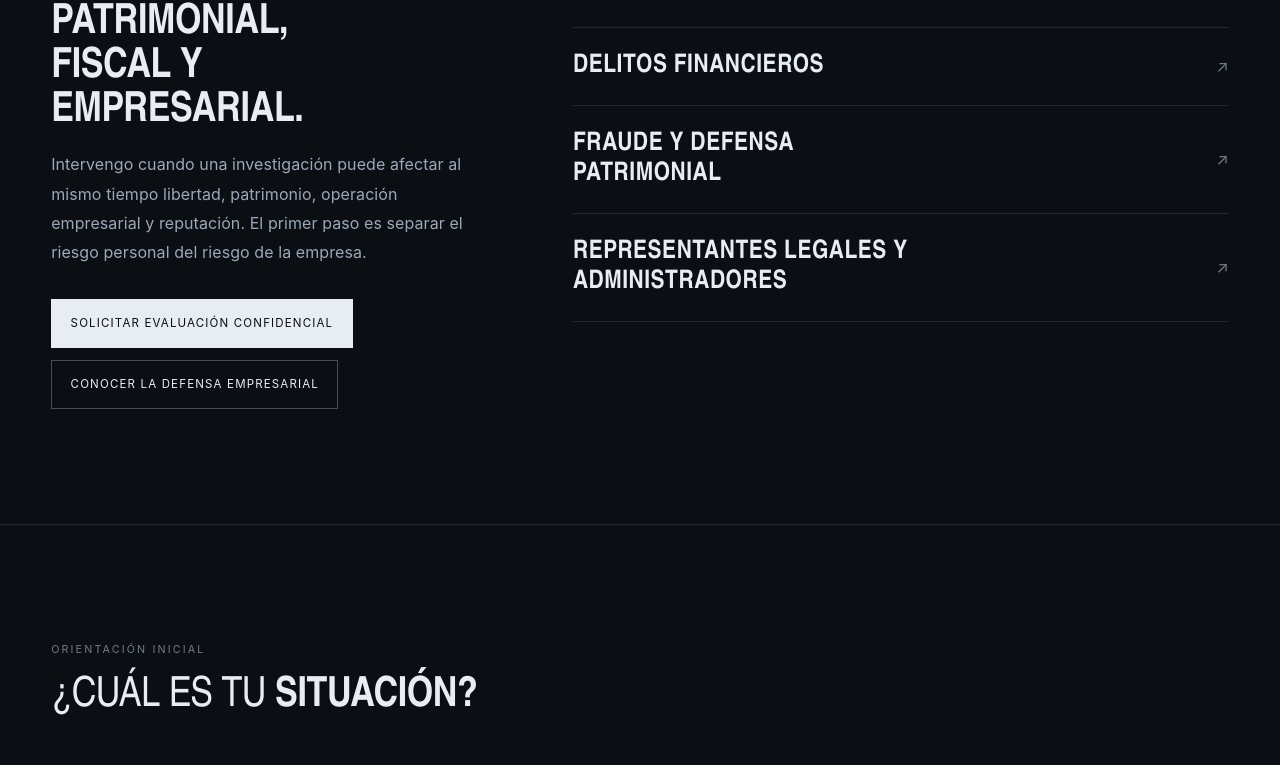
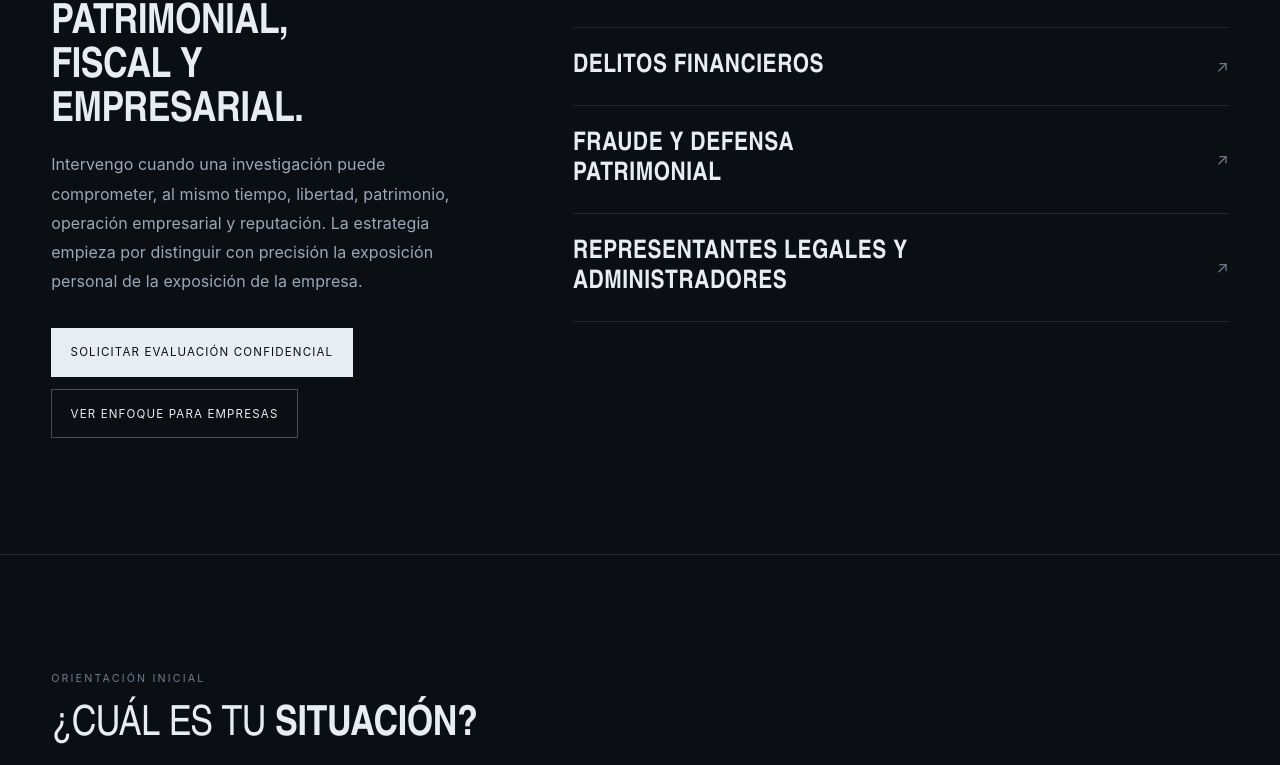
Before and after one commit to josuechavando350-png/nexus-engine, a Next.js app in the folder apps/cano-penal/: page / in a window 1280 px wide. Shown: the part 1046-1811 px from the top of the page. Built offline with nearby package versions, Linux system fonts and the light colour scheme.

Commit message:
preview(cano): refine home copy to VIP editorial standard

```diff
--- a/apps/cano-penal/src/app/page.tsx
+++ b/apps/cano-penal/src/app/page.tsx
@@ -73,10 +73,10 @@ export default async function HomePage() {
           <div>
             <p className="cp-eyebrow">Empresas y directivos</p>
             <h2>Defensa penal <strong>patrimonial, fiscal y empresarial.</strong></h2>
-            <p className="cp-v2-muted">Intervengo cuando una investigación puede afectar al mismo tiempo libertad, patrimonio, operación empresarial y reputación. El primer paso es separar el riesgo personal del riesgo de la empresa.</p>
+            <p className="cp-v2-muted">Intervengo cuando una investigación puede comprometer, al mismo tiempo, libertad, patrimonio, operación empresarial y reputación. La estrategia empieza por distinguir con precisión la exposición personal de la exposición de la empresa.</p>
             <div className="cp-actions">
               <Link className="cp-btn cp-btn-solid" href="/evaluacion-empresarial" data-nexus-signal="home-enterprise-evaluation">Solicitar evaluación confidencial</Link>
-              <Link className="cp-btn" href="/defensa-penal-empresarial">Conocer la defensa empresarial</Link>
+              <Link className="cp-btn" href="/defensa-penal-empresarial">Ver enfoque para empresas</Link>
             </div>
           </div>
           <div className="cp-v2-service-list">
@@ -153,23 +153,23 @@ export default async function HomePage() {
               <p className="cp-eyebrow">CANO Intelligence</p>
               <h2>Entender el riesgo <strong>antes de reaccionar.</strong></h2>
             </div>
-            <p>Escribo sobre investigaciones, riesgo penal-fiscal, responsabilidad de directivos y decisiones empresariales desde la experiencia de haber trabajado dentro de la autoridad y hoy ejercer la defensa.</p>
+            <p>Analizo investigaciones, riesgo penal-fiscal, responsabilidad de directivos y decisiones empresariales desde una perspectiva que combina experiencia institucional y defensa penal.</p>
           </div>
           <div className="cp-v2-intelligence-grid">
             <Link href="/guias/requerimiento-sat-riesgo-penal" data-nexus-signal="intelligence-sat">
               <span>Análisis</span>
               <strong>Requerimientos del SAT y riesgo penal</strong>
-              <p>Qué cambia cuando un asunto deja de ser únicamente fiscal.</p>
+              <p>Cuándo un asunto fiscal empieza a exigir también una lectura penal.</p>
             </Link>
             <Link href="/guias/responsabilidad-penal-representante-legal-contador" data-nexus-signal="intelligence-representative">
               <span>Análisis</span>
               <strong>Representante legal y contador</strong>
-              <p>Responsabilidad, exposición y decisiones que no conviene improvisar.</p>
+              <p>Cómo separar cargo, funciones, conocimiento y participación real.</p>
             </Link>
             <Link href="/guias/defensa-penal-empresa-delitos-financieros" data-nexus-signal="intelligence-enterprise">
               <span>Análisis</span>
               <strong>Defensa penal empresarial</strong>
-              <p>Cómo estructuro una respuesta cuando el expediente también afecta al negocio.</p>
+              <p>Cómo ordenar la defensa cuando el expediente también puede afectar a la empresa.</p>
             </Link>
           </div>
           <Link className="cp-text-link cp-intelligence-more" href="/intelligence">Explorar CANO Intelligence</Link>
@@ -182,7 +182,7 @@ export default async function HomePage() {
           <div>
             <p className="cp-eyebrow">Para empresas y directivos</p>
             <h2><span className="cp-title-line">Evaluación penal</span><span className="cp-title-line">empresarial confidencial</span></h2>
-            <p>Esta vía es distinta de la consulta individual. Está pensada para empresarios, administradores, representantes legales y organizaciones que necesitan identificar exposición, urgencia y siguiente movimiento sin compartir datos sensibles de más.</p>
+            <p>Una vía reservada para empresarios, administradores, representantes legales y organizaciones que necesitan identificar exposición, urgencia y siguiente movimiento con discreción desde el primer contacto.</p>
           </div>
           <div className="cp-price cp-enterprise-bridge-action">
             <span>Primer contacto</span>
```
